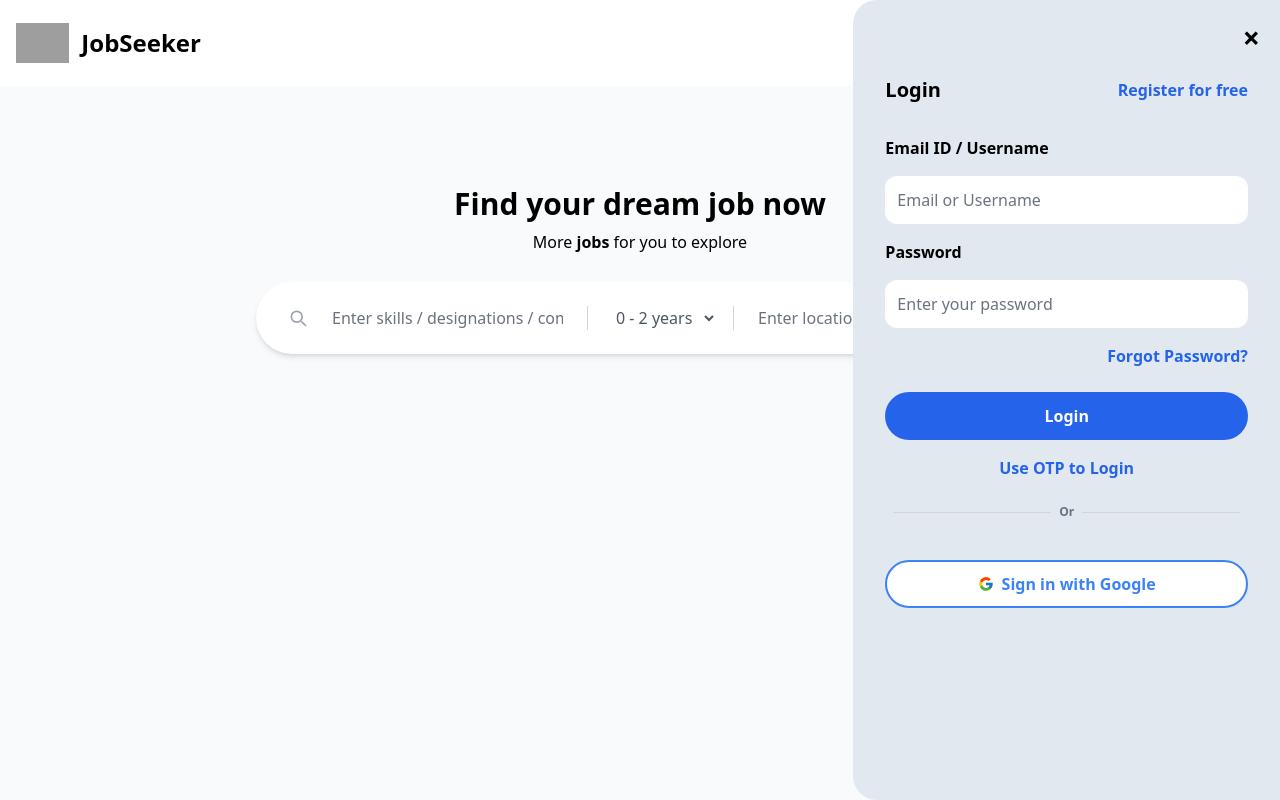
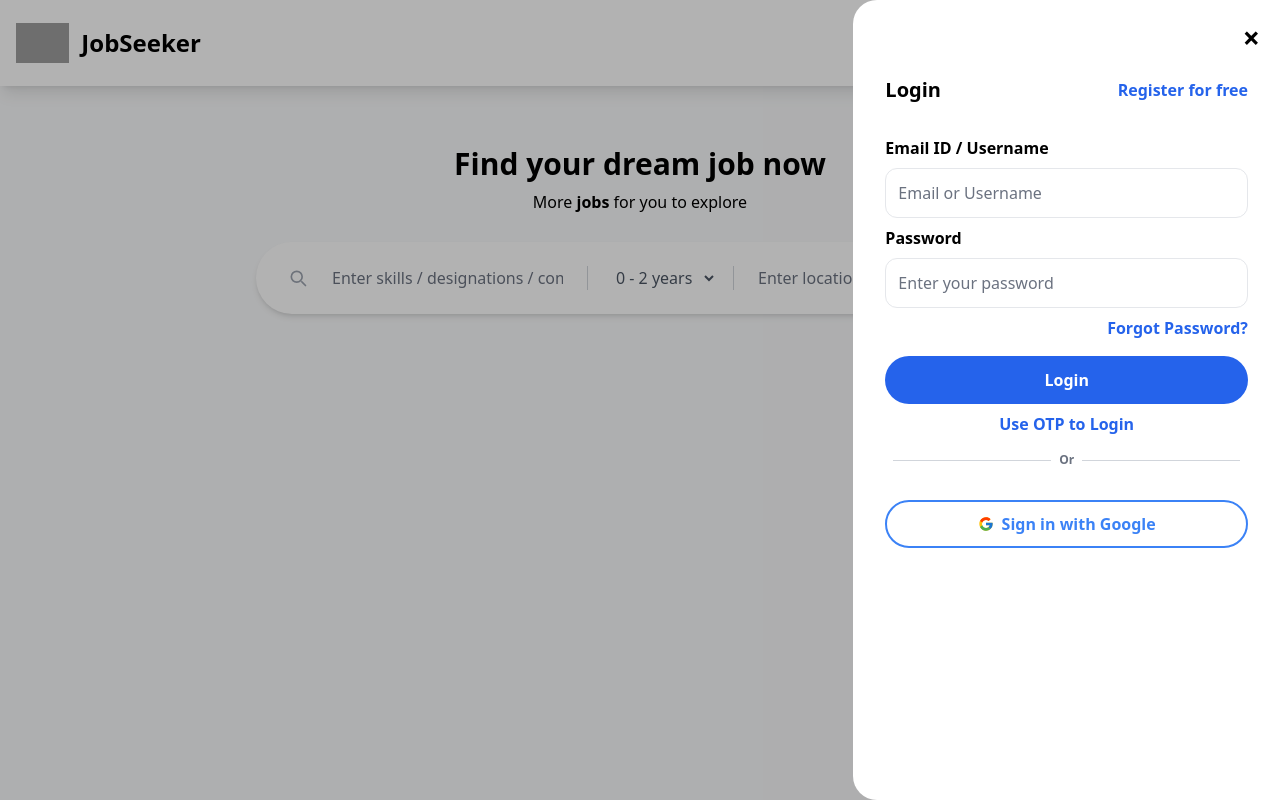
Before and after one commit to Anirudh-WB/JobSeaker, a React (Create React App) app: page / in a window 1280 px wide. Both pictures are taken after a click on the button "Login". Built offline with nearby package versions, Linux system fonts and the light colour scheme; grey boxes are pictures that could not be loaded.

Commit message:
minor fixes

```diff
--- a/src/App.jsx
+++ b/src/App.jsx
@@ -18,7 +18,7 @@ function App() {
     <div className="App bg-gray-50 h-screen w-screen flex flex-col">
       <Navbar toggleSidebar={toggleSidebar} />
       <LoginSidebar isOpen={isSidebarOpen} toggleSidebar={toggleSidebar} />
-      <div className="h-full pt-10">
+      <div className="overflow-auto h-full">
         <Routes>
           <Route path="/" element={<HomePage />} />
           <Route path="/profile" element={<ProfilePage />} />
--- a/src/components/NavBar/Navbar.jsx
+++ b/src/components/NavBar/Navbar.jsx
@@ -1,8 +1,8 @@
 import React from "react";
 
-function Navbar({toggleSidebar}) {
+function Navbar({ toggleSidebar }) {
   return (
-    <nav className="bg-white border-gray-200 dark:bg-slate-200 w-full h-fit top-0 sticky z-50">
+    <nav className="bg-white border-gray-200 shadow-lg w-full h-fit top-0 sticky z-40">
       <div className="max-w-screen-xl flex flex-wrap items-center justify-between mx-auto p-4">
         <a href="/" className="flex items-center space-x-3 rtl:space-x-reverse">
           <img
--- /dev/null
+++ b/src/components/ProfilePage/ItSkills.jsx
@@ -0,0 +1,37 @@
+import React from "react";
+
+function ItSkills() {
+  let [isItSkillsOpen, setIsItSkillsOpen] = useState(false);
+  let [itSkills, setItSkills] = useState([{ skill: "Docker", version: "" }]);
+
+  return (
+    <>
+      <div className="p-5 bg-white rounded-xl shadow-md h-fit flex flex-col gap-4">
+        <div className="flex items-center gap-4">
+          <h2 className="font-semibold text-md" id="Key-skills">
+            Key skills
+          </h2>
+          <button onClick={() => setIsKeySkillsOpen((prev) => !prev)}>
+            <FiEdit2 className="text-sm text-gray-700" />
+          </button>
+        </div>
+        <div className="flex items-center gap-1 flex-wrap text-sm text-gray-700">
+          {skills.map((skill, index) => (
+            <span className="border rounded-full px-3 py-1" key={index}>
+              {skill}
+            </span>
+          ))}
+        </div>
+      </div>
+
+      <KeySkillsModal
+        isOpen={isKeySkillsOpen}
+        setIsOpen={setIsKeySkillsOpen}
+        skills={skills}
+        setSkills={setSkills}
+      />
+    </>
+  );
+}
+
+export default ItSkills;
--- a/src/components/SideBar/LoginSideBar.jsx
+++ b/src/components/SideBar/LoginSideBar.jsx
@@ -3,8 +3,10 @@ import { FcGoogle } from "react-icons/fc";
 
 function LoginSidebar({ isOpen, toggleSidebar }) {
   return (
+    <>
+      {isOpen && <div className="fixed inset-0 bg-black/30 z-50" />}
       <div
-      className={`fixed top-0 right-0 w-1/3 h-full rounded-tl-3xl rounded-bl-3xl shadow-gray-600 bg-slate-200 text-white transition-transform z-50 ${
+        className={`fixed top-0 right-0 w-1/3 h-full rounded-tl-3xl rounded-bl-3xl shadow-gray-600 bg-white text-white transition-transform z-50 ${
           isOpen ? "transform translate-x-0" : "transform translate-x-full"
         }`}
       >
@@ -24,20 +26,22 @@ function LoginSidebar({ isOpen, toggleSidebar }) {
           </span>
         </div>
 
-      <form className="flex flex-col gap-4 p-8">
-        <label className="font-semibold text-black">Email ID / Username</label>
+        <form className="flex flex-col gap-2 p-8">
+          <label className="font-semibold text-black">
+            Email ID / Username
+          </label>
           <input
             type="text"
             placeholder="Email or Username"
-          className="p-3 w-full rounded-xl text-black placeholder-gray-500"
+            className="p-3 w-full rounded-xl text-black placeholder-gray-500 outline-none border"
           />
           <label className="font-semibold text-black">Password</label>
           <input
             type="password"
             placeholder="Enter your password"
-          className="p-3 w-full rounded-xl text-black placeholder-gray-500"
+            className="p-3 w-full rounded-xl text-black placeholder-gray-500 outline-none border"
           />
-        <a href="#" className="text-blue-600 text-right font-bold">
+          <a href="/" className="text-blue-600 text-right font-bold">
             Forgot Password?
           </a>
           <button
@@ -47,7 +51,7 @@ function LoginSidebar({ isOpen, toggleSidebar }) {
             Login
           </button>
 
-        <a href="#" className="text-blue-600 text-center font-bold">
+          <a href="/" className="text-blue-600 text-center font-bold">
             Use OTP to Login
           </a>
 
@@ -64,6 +68,7 @@ function LoginSidebar({ isOpen, toggleSidebar }) {
           </button>
         </form>
       </div>
+    </>
   );
 }
 
```
Lines whose indentation alone changed are shown as unchanged.
